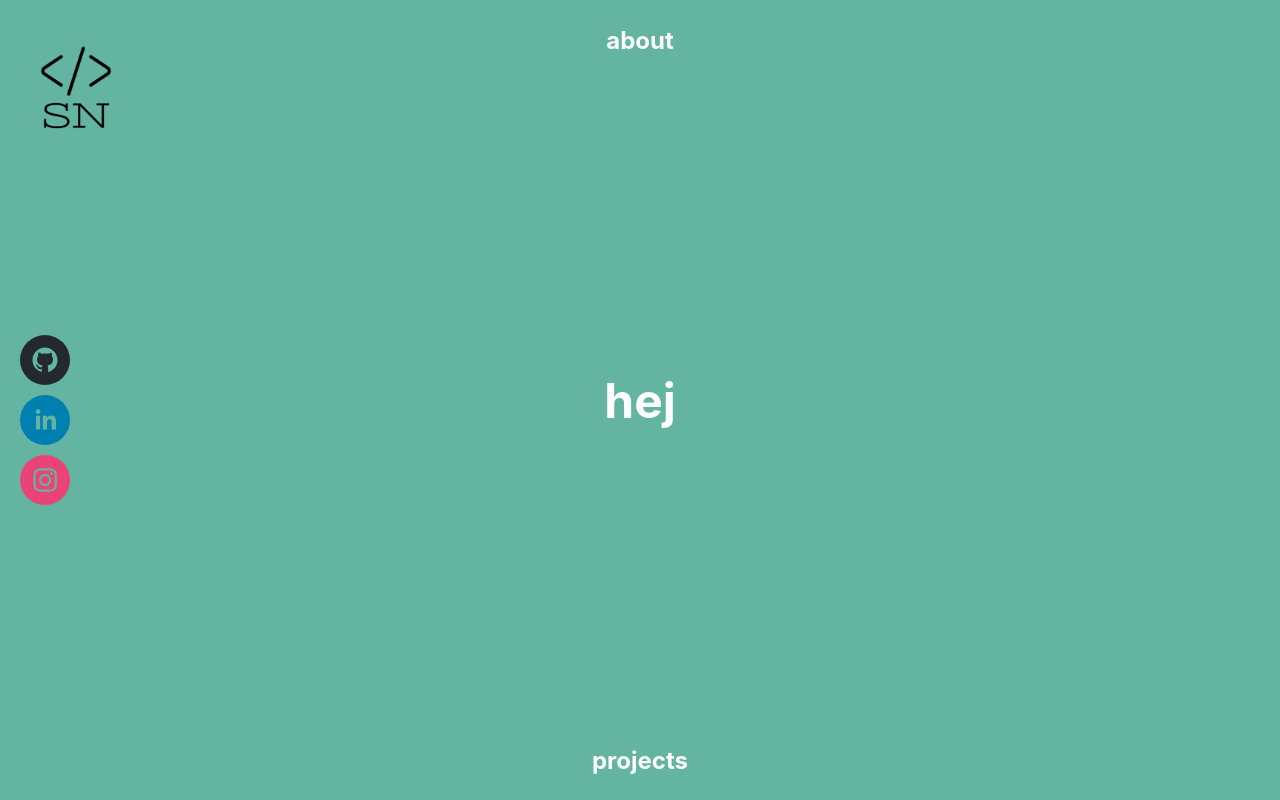
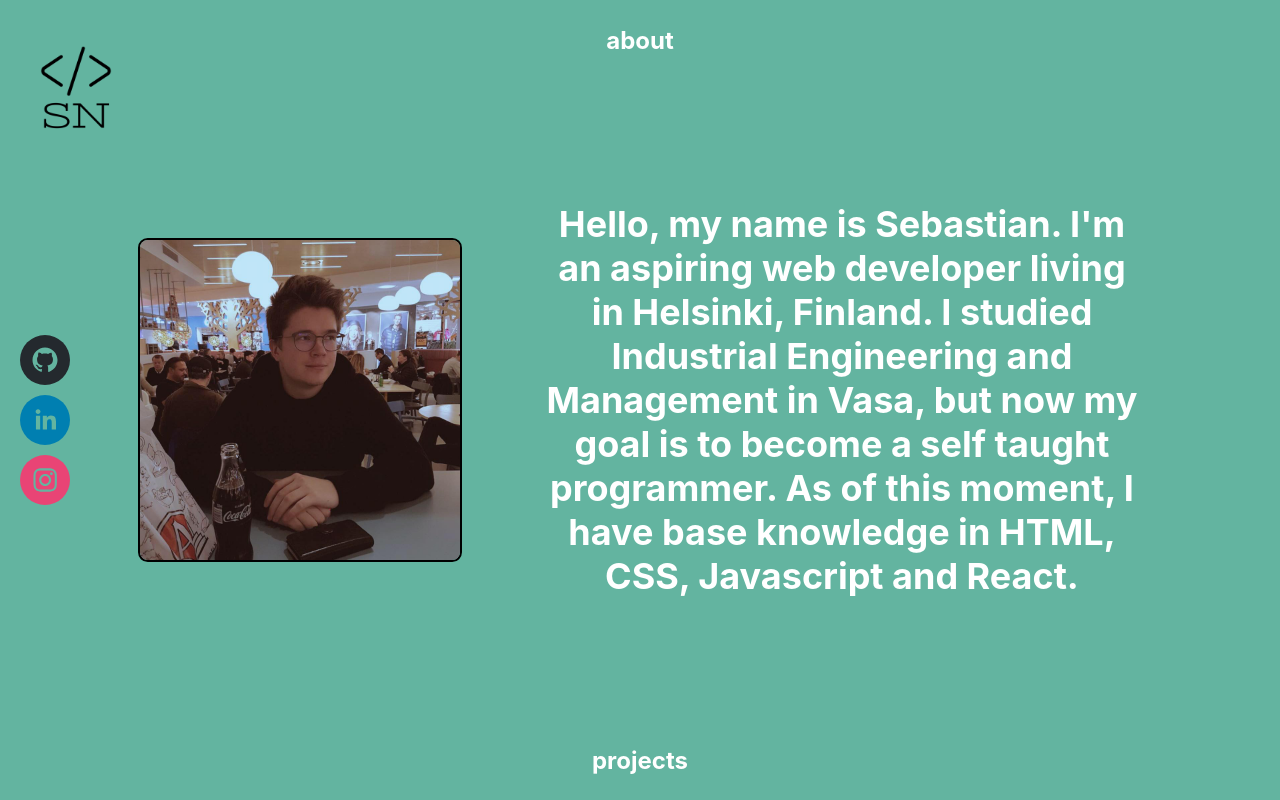
Before and after one commit to sebastiannykanen/sebastiannykanen.com, a React (Create React App) app: page /about in a window 1280 px wide. Built offline with nearby package versions, Linux system fonts and the light colour scheme.

Commit message:
Updated about page

```diff
--- a/src/About.js
+++ b/src/About.js
@@ -2,8 +2,20 @@ import React from "react";
 
 function About(props) {
   return (
-    <div id="App-main">
-      <h1>hej</h1>
+    <div id="About-main">
+      <div></div>
+      <img
+        alt="Picture of Sebastian Nykänen"
+        id="profile-picture"
+        src="/profilepicture.jpeg"
+      />
+      <h1 id="AboutMe">
+        Hello, my name is Sebastian. I'm an aspiring web developer living in
+        Helsinki, Finland. I studied Industrial Engineering and Management in
+        Vasa, but now my goal is to become a self taught programmer. As of this
+        moment, I have base knowledge in HTML, CSS, Javascript and React.
+      </h1>
+      <div></div>
     </div>
   );
 }
--- a/src/App.css
+++ b/src/App.css
@@ -21,6 +21,12 @@ a:hover {
   position: fixed;
   left: 2%;
   top: 5%;
+}
+
+#profile-picture {
+  max-width: 40vh;
+  border-radius: 3%;
+  border: 2px solid black;
 }
 
 .main-container {
@@ -66,6 +72,21 @@ a:hover {
   color: white;
 }
 
+#About-main {
+  min-height: 80%;
+  display: flex;
+  flex-direction: row;
+  align-items: center;
+  justify-content: center;
+  gap: 10vh;
+  font-size: 18px;
+  color: white;
+}
+
+#AboutMe {
+  max-width: 75vh;
+}
+
 #App-footer {
   min-height: 10%;
   display: flex;
```
Also changed, not shown: public/profilepicture.jpeg (added).
